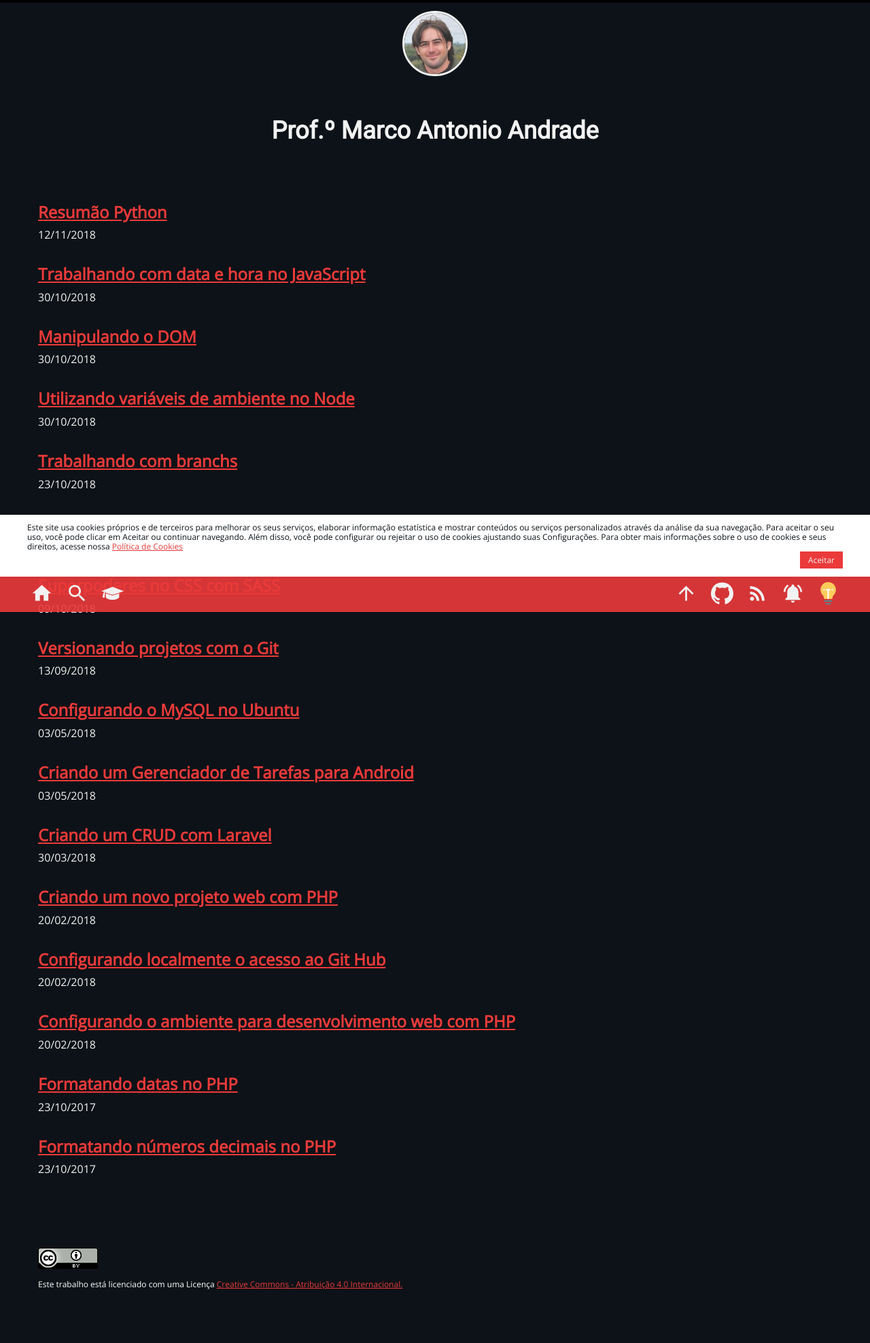
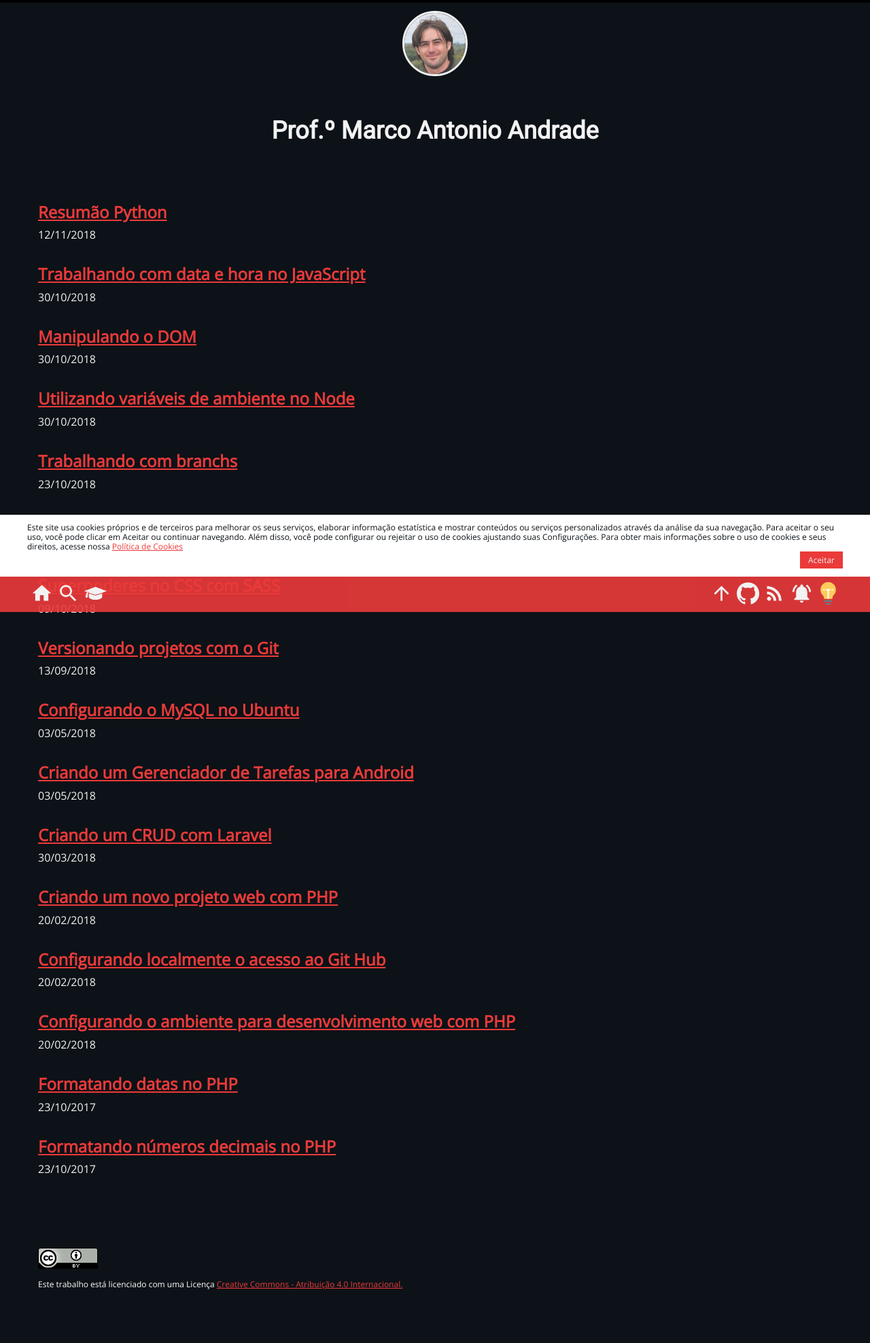
Before and after one commit to marcoinf/marcoinf.github.io, a Jekyll site: the page built from index.md, in a window 1280 px wide. Shown: the whole page at 68% size. Built offline with Jekyll 4.4.1, drawn with Linux system fonts in a browser that asks for light colours.

Commit message:
Corrigindo bug do menu

```diff
--- a/assets/css/style.scss
+++ b/assets/css/style.scss
@@ -51,50 +51,30 @@
 }
 
 
-/* Menu */
+/* header */
 .header{
-  /* background-color: #EB3A3A;  */
   background-color: rgba(235, 58, 58, 0.9);
   position: fixed;
   bottom: 0;
   left: 0;
   right: 0;
 }
-  /* @media screen and (min-width: 800px){
-      .header{
-          height: 100vh;
-          width: 4em;
-          top: 0;
-          position: relative;
-
-      }
-  } */
 .menu{
   display: flex;
   justify-content: space-between;
   padding: 0.3em;
   max-width: 1200px;
   margin: 0 auto;
+
+  overflow-x: auto;
+  white-space: nowrap;
 }
-/* @media screen and (min-width: 800px){
-  .menu{
-      flex-direction: column;
-      justify-content: space-between;
-  }
-} */
 .menu__bar{
   list-style: none;
   display: flex;
 }
-/* @media screen and (min-width: 800px){
-  .menu__bar{
-      flex-direction: column;
-  }
-} */
 .menu__item{
   padding: 0.2em;
-  padding-right: 1em;
-  text-align: center;
 }
 .menu__item:first-child{
   padding-left: 0;
@@ -102,6 +82,14 @@
 .menu__item:last-child{
   padding-right: 0;
 }
+@media (max-width: 400px){
+  .menu__item > a > img{
+    width: 28px;
+    height: 28px;
+  }
+}
+/* header */
+
 
 /* Conteúdo */
 .content{
```
